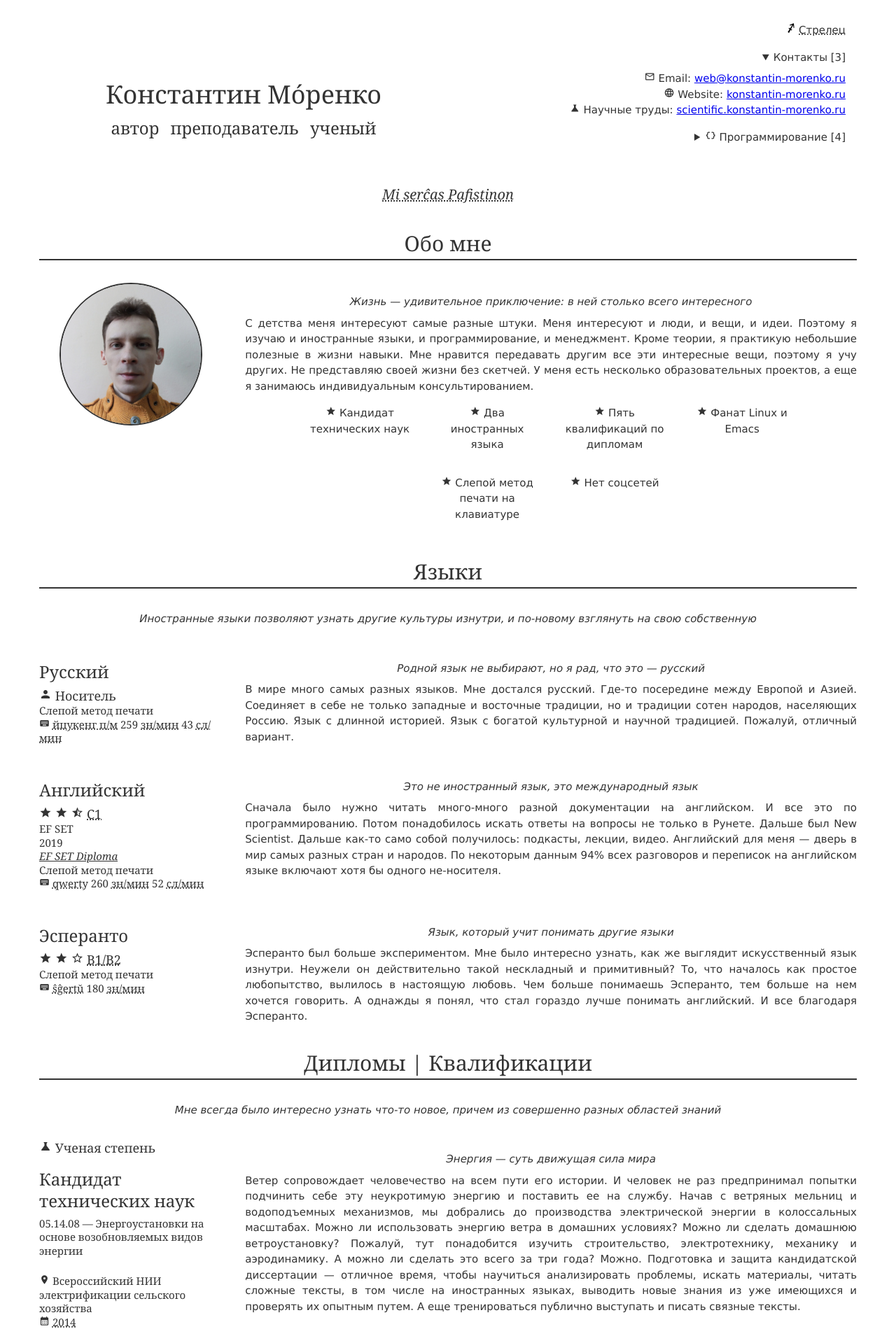
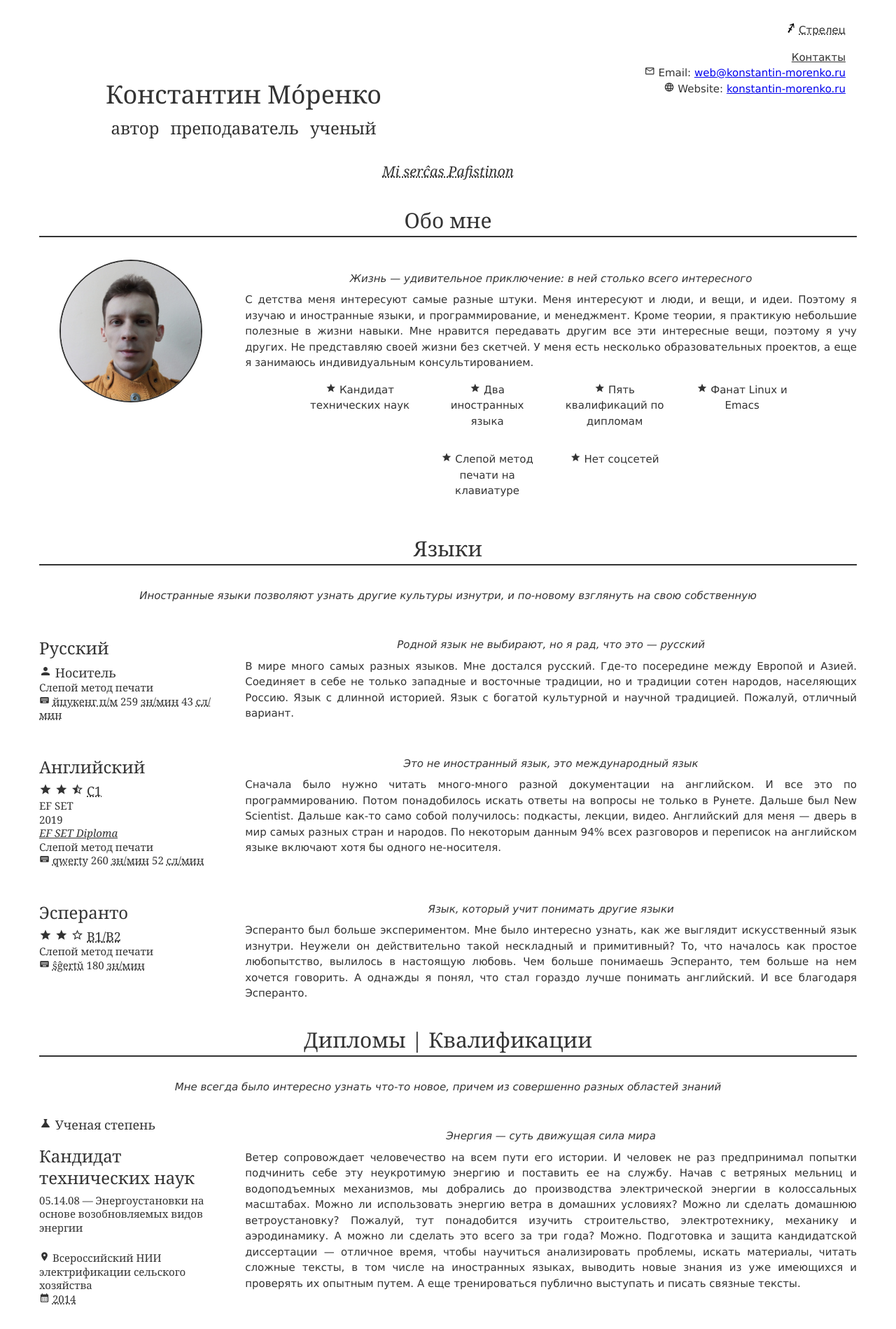
Before and after one commit to konstantin-morenko/jresume, a Jekyll site: the page built from index.md, in a window 1280 px wide. Shown: the top 1899 px of the page at 70% size. Built offline with Jekyll 4.4.1, drawn with Linux system fonts in a browser that asks for light colours.

Commit message:
Header link-block redesign

```diff
--- a/_data/header.yml
+++ b/_data/header.yml
@@ -7,7 +7,6 @@ roles:
 link_blocks:
 - id: personal
   name: Контакты
-  open: true
   list:
   - icon: mail_outline
     prefix: Email
@@ -17,23 +16,3 @@ link_blocks:
     prefix: Website
     link: https://konstantin-morenko.ru
     text: konstantin-morenko.ru
-  - icon: science
-    prefix: Научные труды
-    link: https://scientific.konstantin-morenko.ru/
-    text: scientific.konstantin-morenko.ru
-- id: programming
-  name: Программирование
-  icon: data_object
-  list:
-  - prefix: GitHub
-    link: https://github.com/konstantin-morenko
-    text: konstantin-morenko
-  - prefix: StackExchange
-    link: https://stackexchange.com/users/7577417/konstantin-morenko
-    text: konstantin-morenko
-  - prefix: CTAN
-    link: https://ctan.org/home/konstantin-morenko
-    text: konstantin-morenko
-  - prefix: Pomodoro Timer
-    link: https://timer.konstantin-morenko.ru
-    text: timer.konstantin-morenko.ru
--- a/_includes/header.html
+++ b/_includes/header.html
@@ -18,14 +18,12 @@
       <span title="Да, и горжусь этим">Стрелец</span>
     </div>
     {% for link_block in header.link_blocks %}
-    <details class="link-block {{ link_block.id }}"
-	     {% if link_block.open %}open{%- endif %}>
-      <summary>
-	{% if link_block.icon %}
-	<span class="material-icons">{{ link_block.icon }}</span>
-	{% endif %}
-	{{ link_block.name }} [{{ link_block.list | size }}]
-      </summary>
+    <div class="link-block {{ link_block.id }}">
+      {% if link_block.icon %}
+      <span class="material-icons">{{ link_block.icon }}</span>
+      {% endif %}
+      <header>{{ link_block.name }}</header>
+
       {% for link in link_block.list %}
       <div class="link">
 	{% if link.icon %}
@@ -37,7 +35,7 @@
 	</span>
       </div>
       {% endfor %}
-    </details>
+    </div>
     {% endfor %}
   </div>
 </div>
--- a/css/main.scss
+++ b/css/main.scss
@@ -142,11 +142,10 @@ abbr, span[title] {
 
 #header .link-block {
     margin-bottom: 16px;
-}
 
-#header details summary {
-    margin-bottom: 8px;
-    cursor: pointer;
+    header {
+	text-decoration: underline;
+    }
 }
 
 #slogan.quote {
```
